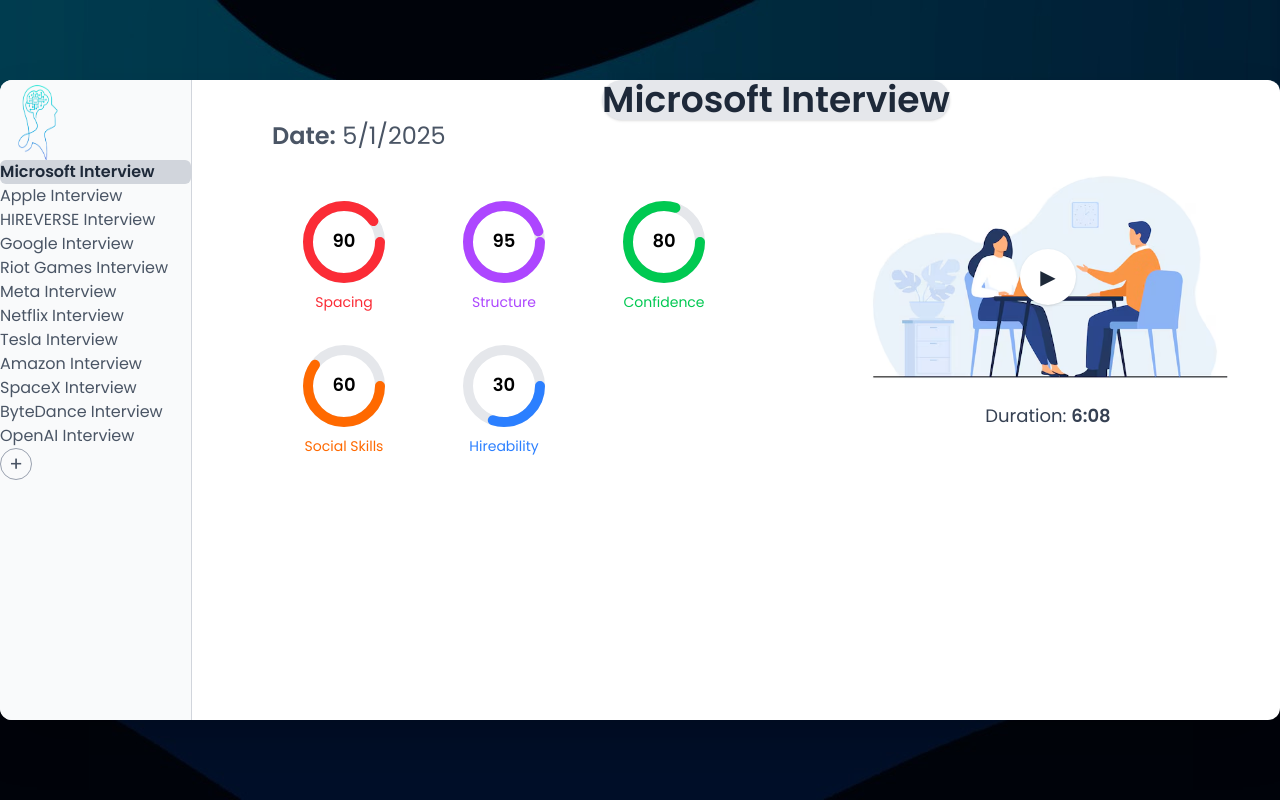
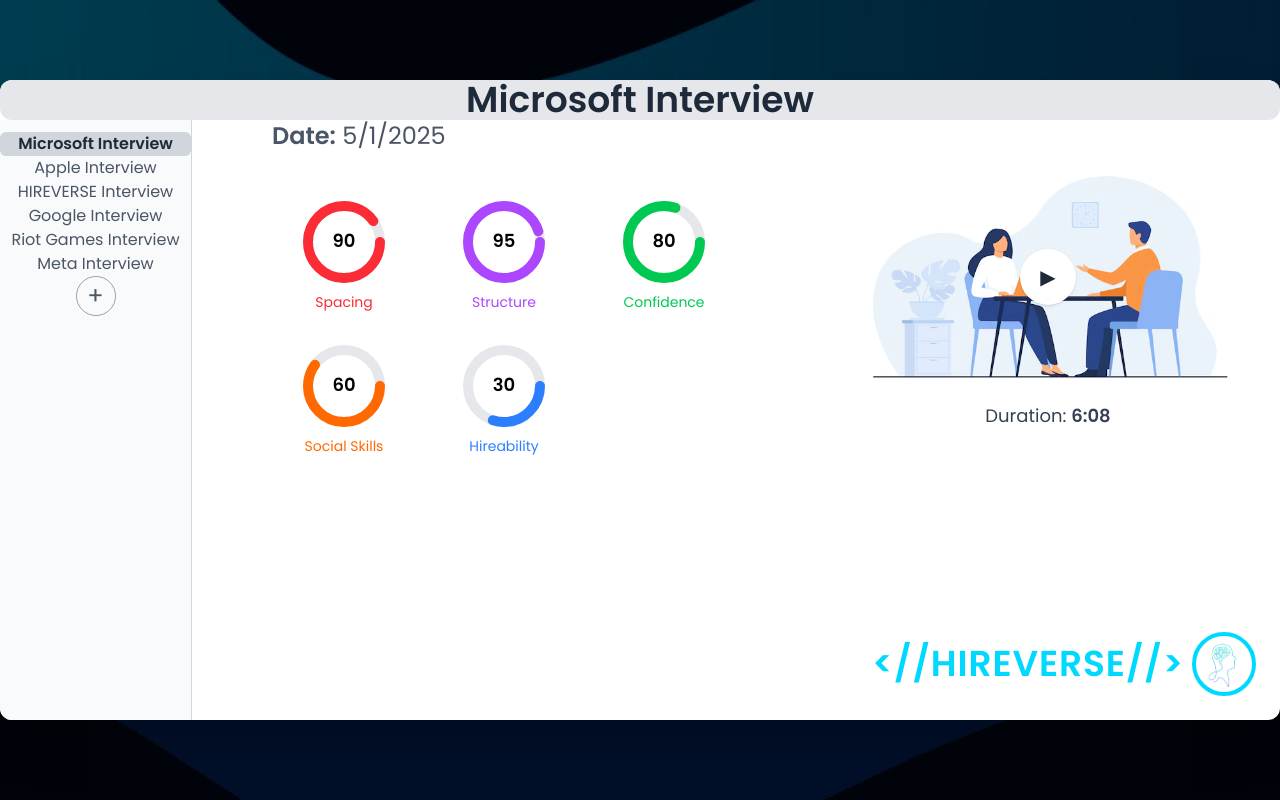
Before and after one commit to AhmedNasr23/hire-verse, a React (Vite) app: page /portal in a window 1280 px wide. Built offline with nearby package versions, Linux system fonts and the light colour scheme.

Commit message:
Add files via upload

```diff
--- a/src/components/Navbar.jsx
+++ b/src/components/Navbar.jsx
@@ -7,8 +7,8 @@
       <div className="navbar-logo">
         &lt;// <span>HIREVERSE</span> //&gt;
       </div>
-      <div className="navbar-icons">
-        <FaPlusCircle className="nav-icon" />
+      {/*<div className="navbar-icons">
+        <FaPlusCircle className="nav-icon" />*/}
 
         <Link to={'/portal'}>
           <div className="nav-avatar">
@@ -16,7 +16,7 @@
           </div>
         </Link>
       </div>
-    </div>
+   /* </div>*/
   );
 };
 
--- a/src/components/PortalLayout.jsx
+++ b/src/components/PortalLayout.jsx
@@ -1,47 +1,60 @@
+import { useState } from 'react';
+import { Outlet } from 'react-router-dom';
 import bg from '../assets/bg.jpeg';
 import interviewImage from '../assets/interview.avif';
 import logo from '../assets/logo.png';
-import { Outlet } from 'react-router-dom';
 
-const interviews = [
+export default function PortalLayout() {
+  const [interviews, setInterviews] = useState([
     'Microsoft Interview',
     'Apple Interview',
     'HIREVERSE Interview',
     'Google Interview',
     'Riot Games Interview',
     'Meta Interview',
-  'Netflix Interview',
-  'Tesla Interview',
-  'Amazon Interview',
-  'SpaceX Interview',
-  'ByteDance Interview',
-  'OpenAI Interview',
-];
+  ]);
+  const [selectedTitle, setSelectedTitle] = useState(interviews[0]);
 
-export default function PortalLayout() {
+  const handleAddInterview = () => {
+    const newTitle = prompt('Enter a new interview title:');
+    if (newTitle && newTitle.trim() !== '') {
+      const trimmedTitle = newTitle.trim();
+      setInterviews((prev) => [...prev, trimmedTitle]);
+      setSelectedTitle(trimmedTitle);
+    }
+  };
+
   return (
     <div
       className="min-h-screen bg-cover bg-center flex items-center justify-center px-6 py-10"
       style={{ backgroundImage: `url(${bg})` }}
     >
-      <div className="relative bg-white rounded-xl shadow-2xl flex w-full max-w-[90rem] min-h-[40rem] p-12 gap-x-20 gap-y-16 overflow-hidden">
-        {/* Sidebar */}
-        <aside className="w-[12rem] border-r border-gray-300 pr-4 bg-gray-50 overflow-y-auto max-h-[80vh] custom-scrollbar relative z-10">
-          <div className="mb-6 text-center pt-4">
-            <img
-              src={logo}
-              alt="HIREVERSE Logo"
-              className="w-20 h-20 mx-auto"
-            />
+      <div className="relative bg-white rounded-xl shadow-2xl flex w-full max-w-[90rem] min-h-[40rem] flex-col overflow-hidden">
+
+        {/* Title bar */}
+        <div className="w-full bg-gray-200 py-6 rounded-b-xl flex justify-center items-center">
+          <h2 className="text-3xl lg:text-4xl font-bold text-gray-800 text-center">
+            {selectedTitle}
+          </h2>
         </div>
 
-          <div className="pl-2">
-            <ul className="space-y-2">
+        {/* Main layout: sidebar + content */}
+        <div className="flex flex-1 p-12 gap-x-20 gap-y-16">
+
+        {/* Sidebar */}
+<aside className="w-[12rem] border-r border-gray-300 bg-gray-50 overflow-y-auto max-h-[80vh] custom-scrollbar relative z-10 pt-8 px-4">
+
+ <div className="h-3" />
+
+
+  {/* List of interviews */}
+  <ul className="space-y-2 mb-10">
     {interviews.map((title, idx) => (
       <li
         key={idx}
-                  className={`px-3 py-2 rounded-md cursor-pointer ${
-                    idx === 0
+        onClick={() => setSelectedTitle(title)}
+        className={`py-2 px-4 text-center rounded-md cursor-pointer transition ${
+          selectedTitle === title
             ? 'bg-gray-300 font-semibold text-gray-800'
             : 'text-gray-600 hover:bg-gray-200'
         }`}
@@ -50,34 +63,33 @@
       </li>
     ))}
   </ul>
-            <div className="mt-3 pl-1">
-              <button className="w-8 h-8 rounded-full border border-gray-400 text-xl leading-none text-gray-600 hover:bg-gray-100">
+
+  {/* Add button */}
+  <div className="flex justify-center mt-6">
+    <button
+      onClick={handleAddInterview}
+      className="w-10 h-10 rounded-full border border-gray-400 text-2xl leading-none text-gray-600 hover:bg-gray-100"
+    >
       +
     </button>
   </div>
-          </div>
 </aside>
 
-        {/* Main Content Area */}
+
+          {/* Main content area */}
           <div className="flex-1 relative z-10 pt-6">
-          {/* Title */}
-          <div className="w-full flex justify-center mb-12">
-            <h2 className="bg-gray-200 text-3xl lg:text-4xl font-bold text-gray-800 px-10 py-5 rounded-full shadow-sm">
-              Microsoft Interview
-            </h2>
-          </div>
-
             <p className="text-md text-gray-600 -mt-6 mb-10 text-2xl">
               <b>Date:</b> <span className="font-medium">5/1/2025</span>
             </p>
 
             <div className="flex flex-col lg:flex-row gap-x-20 gap-y-16">
-            {/* Left = Route Outlet */}
+
+              {/* Left: dynamic content */}
               <div style={{ marginTop: 40 }} className="flex-1 min-w-0">
                 <Outlet />
               </div>
 
-            {/* Right = Video */}
+              {/* Right: image/video */}
               <div className="flex-1 flex flex-col items-center justify-start">
                 <div className="relative">
                   <img
@@ -98,6 +110,27 @@
             </div>
           </div>
         </div>
+
+        {/* Floating HIREVERSE + Logo bottom-right */}
+        <div className="absolute bottom-6 right-6 flex items-center gap-2">
+          <span
+            className="font-extrabold tracking-wide"
+            style={{ color: '#00d9ff', fontSize: '2.25rem' }} // text-4xl
+          >
+            &lt;//HIREVERSE//&gt;
+          </span>
+          <div
+            className="w-16 h-16 rounded-full border-4 flex items-center justify-center"
+            style={{ borderColor: '#00d9ff' }}
+          >
+            <img
+              src={logo}
+              alt="HIREVERSE Logo"
+              className="w-14 h-14 object-contain"
+            />
+          </div>
+        </div>
+      </div>
     </div>
   );
 }
```
Lines whose indentation alone changed are shown as unchanged.
